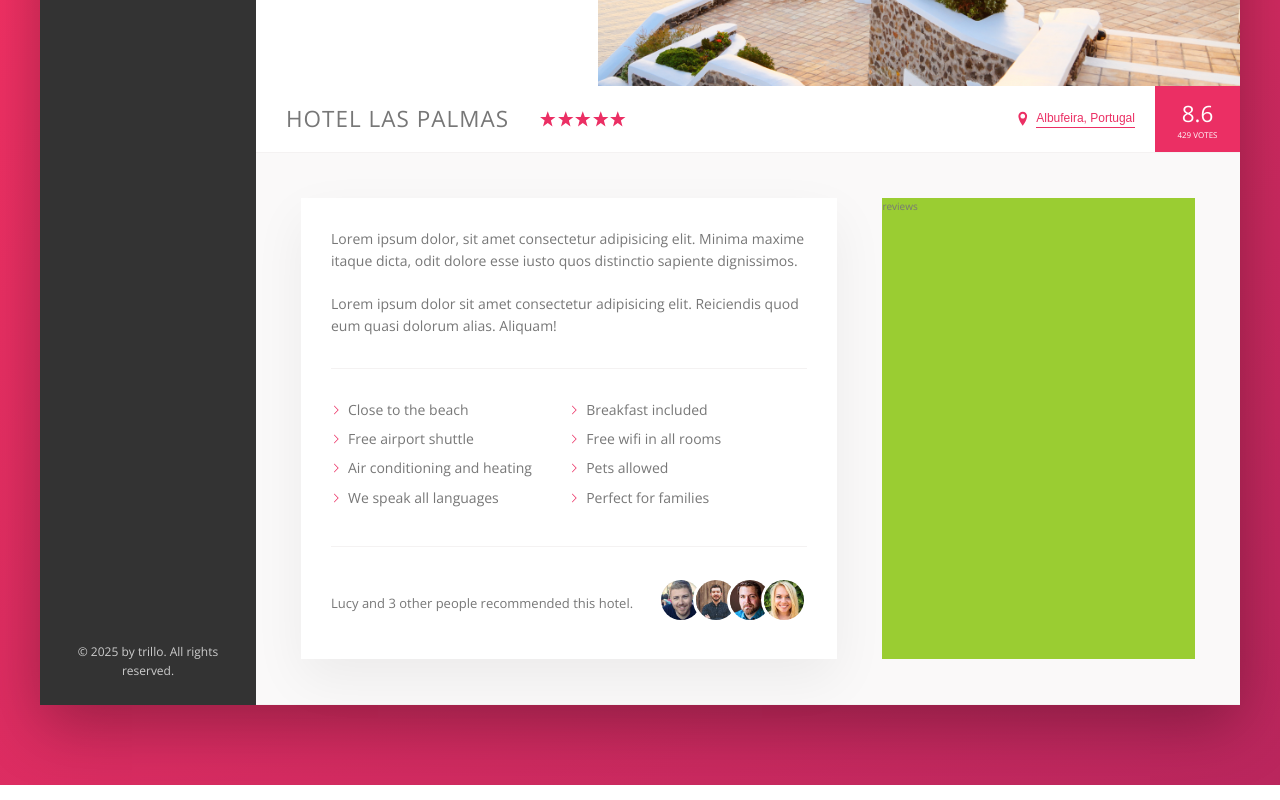
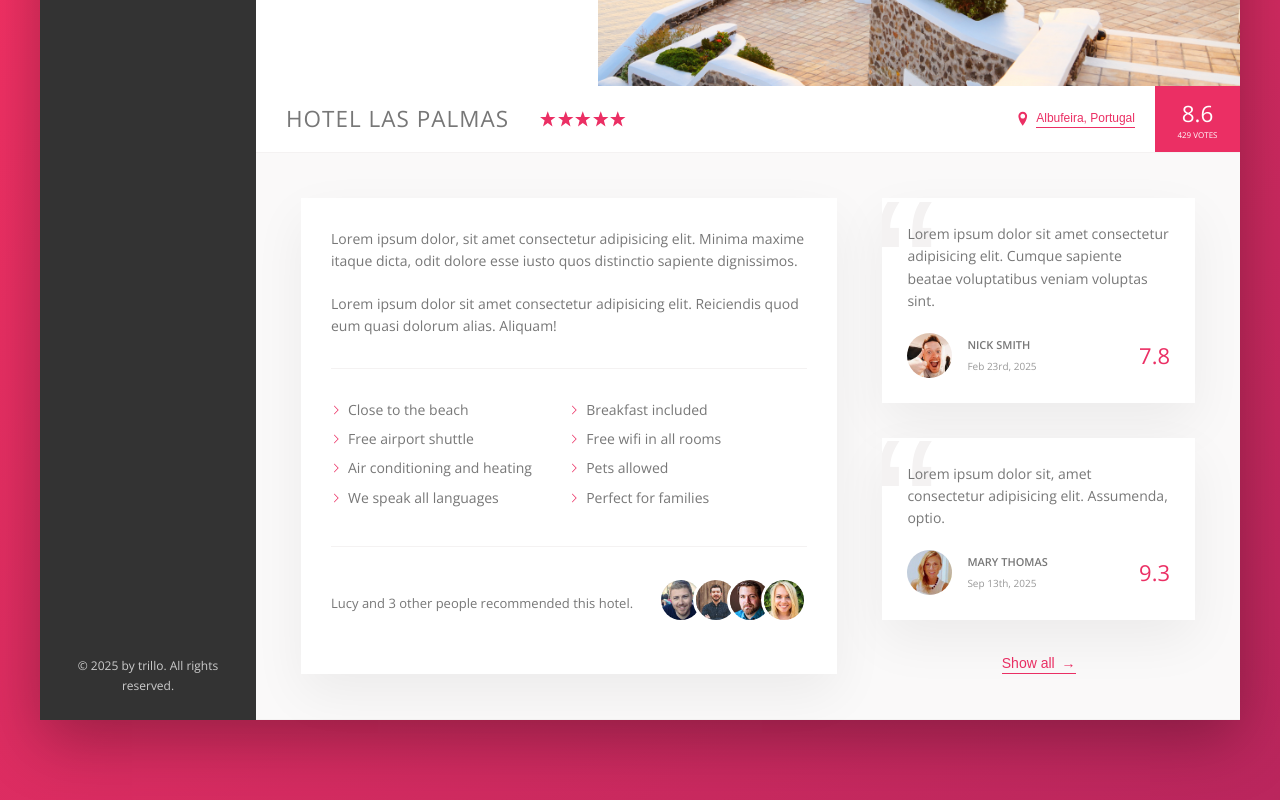
Before and after one commit to Souravbanerjeedata/trillo-booking-app-landing-page, a website: page index.html in a window 1280 px wide. Shown: the part 449-1249 px from the top of the page. Drawn offline with nearby package versions, Linux system fonts and the light colour scheme.

Commit message:
Building the User Reviews Section

```diff
--- a/index.html
+++ b/index.html
@@ -195,7 +195,47 @@
                 </div>
               </div>
             </div>
-            <div class="user-reviews">reviews</div>
+            <div class="user-reviews">
+              <figure class="review">
+                <blockquote class="review__text">
+                  Lorem ipsum dolor sit amet consectetur adipisicing elit.
+                  Cumque sapiente beatae voluptatibus veniam voluptas sint.
+                </blockquote>
+                <figcaption class="review__user">
+                  <img
+                    src="img/user-1.jpg"
+                    alt="User 1"
+                    class="review__photo"
+                  />
+                  <div class="review_user-box">
+                    <p class="review__user-name">Nick Smith</p>
+                    <p class="review__user-date">Feb 23rd, 2025</p>
+                  </div>
+                  <div class="review__rating">7.8</div>
+                </figcaption>
+              </figure>
+
+              <figure class="review">
+                <blockquote class="review__text">
+                  Lorem ipsum dolor sit, amet consectetur adipisicing elit.
+                  Assumenda, optio.
+                </blockquote>
+                <figcaption class="review__user">
+                  <img
+                    src="img/user-2.jpg"
+                    alt="User 2"
+                    class="review__photo"
+                  />
+                  <div class="review_user-box">
+                    <p class="review__user-name">Mary Thomas</p>
+                    <p class="review__user-date">Sep 13th, 2025</p>
+                  </div>
+                  <div class="review__rating">9.3</div>
+                </figcaption>
+              </figure>
+
+              <button class="btn-inline">Show all <span>&rarr;</span></button>
+            </div>
           </div>
         </main>
       </div>
--- a/sass/_components.scss
+++ b/sass/_components.scss
@@ -271,8 +271,17 @@
   cursor: pointer;
   transition: all 0.2s;
 
+  & span {
+    margin-left: 3px;
+    transition: margin-left 0.2s;
+  }
+
   &:hover {
     color: var(--color-grey-dark-1);
+
+    span {
+      margin-left: 8px;
+    }
   }
 
   &:focus {
@@ -351,3 +360,63 @@
     }
   }
 }
+
+///
+/// RECOMMEND
+.review {
+  background-color: #fff;
+  padding: 2.5rem;
+  box-shadow: var(--shadow-light);
+  margin-bottom: 3.5rem;
+  position: relative;
+  overflow: hidden;
+
+  &__text {
+    margin-bottom: 2rem;
+    z-index: 10;
+    position: relative;
+  }
+
+  &__user {
+    display: flex;
+    align-items: center;
+  }
+
+  &__photo {
+    width: 4.5rem;
+    height: 4.5rem;
+    border-radius: 50%;
+    margin-right: 1.5rem;
+  }
+
+  &__user-name {
+    font-size: 1.1rem;
+    font-weight: 600;
+    text-transform: uppercase;
+    margin-bottom: 0.4rem;
+  }
+
+  &__user-date {
+    font-size: 1rem;
+    color: var(--color-grey-dark-3);
+  }
+
+  &__rating {
+    color: var(--color-primary);
+    font-size: 2.2rem;
+    font-weight: 300;
+    margin-left: auto;
+  }
+
+  &::before {
+    content: "\201C";
+    position: absolute;
+    top: -2.75rem;
+    left: -1rem;
+    font-size: 20rem;
+    color: var(--color-grey-light-2);
+    font-family: sans-serif;
+    line-height: 1;
+    z-index: 1;
+  }
+}
--- a/sass/_layout.scss
+++ b/sass/_layout.scss
@@ -34,6 +34,7 @@
 }
 
 .detail {
+  font-size: 1.4rem;
   display: flex;
   background-color: var(--color-grey-light-1);
   padding: 4.5rem;
@@ -41,7 +42,6 @@
 }
 
 .description {
-  font-size: 1.4rem;
   flex: 0 0 60%;
   background-color: #fff;
   box-shadow: var(--shadow-light);
@@ -51,5 +51,8 @@
 
 .user-reviews {
   flex: 1;
-  background-color: yellowgreen;
+
+  display: flex;
+  flex-direction: column;
+  align-items: center;
 }
```
Also changed, not shown: css/style.css, 1 other file.
